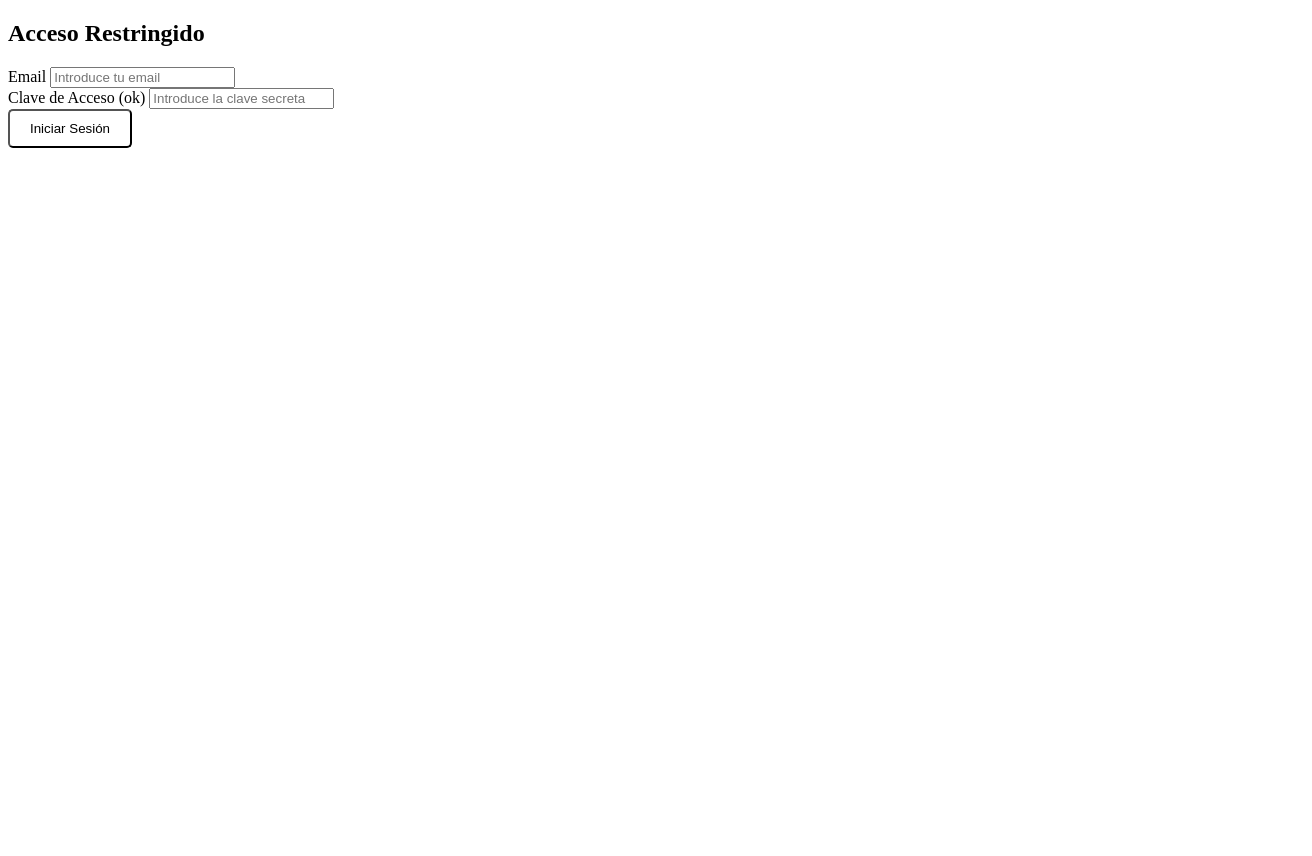
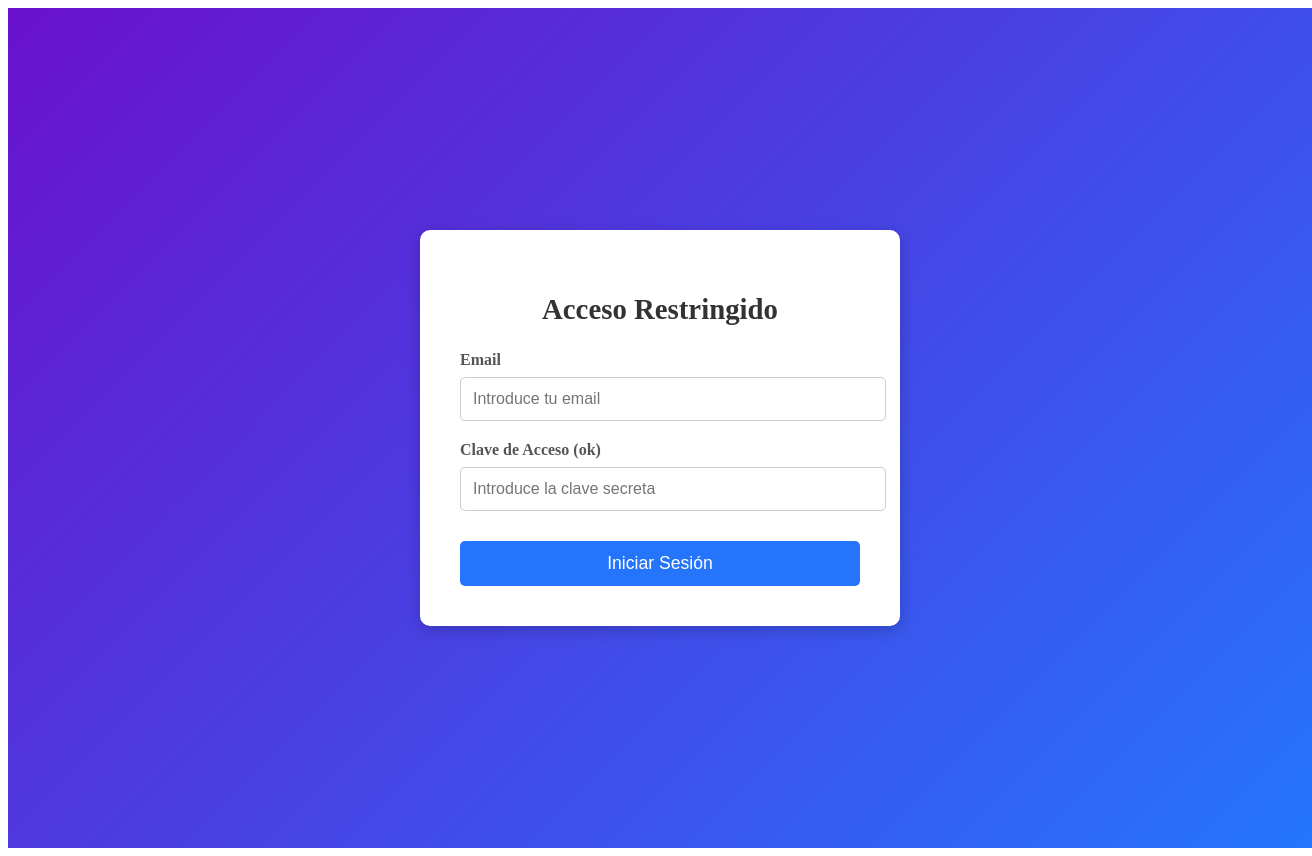
Before and after one commit to GersonAldairr/ProyectoPersonal, a website: page index.html in a window 1280 px wide. Shown: the whole page, 1312 px wide, since content can reach past the window. Before the commit the page ends 800 px from the top, so only its background shows below. Drawn offline with Linux system fonts and the light colour scheme.

Commit message:
Log in Listo

```diff
--- a/index.html
+++ b/index.html
@@ -5,6 +5,7 @@
     <meta name="viewport" content="width=device-width, initial-scale=1.0" />
     <title>Login con Clave Estática</title>
     <link rel="stylesheet" href="styles.css" />
+    <link rel="stylesheet" href="login.css" />
   </head>
   <body>
     <section class="login-container">
```
